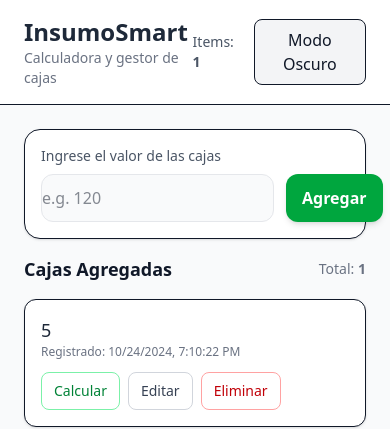
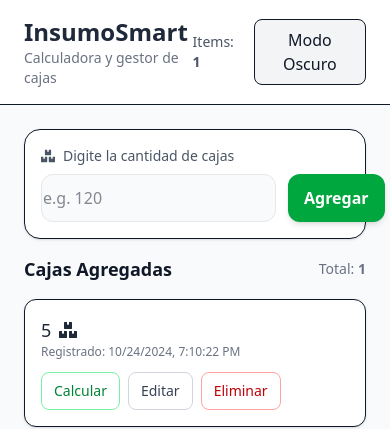
Before and after one commit to AldairZambrano/Calculador_de_mezclas, a React (Vite) app: page / in a window 390 px wide. Both pictures are taken after typing "5" into the empty fields and a click on the button "Agregar". Shown: the top 429 px of the page. Built offline with nearby package versions, Linux system fonts and the light colour scheme.

Commit message:
se agregan iconos y se cambia el label del itemcards

```diff
--- a/package.json
+++ b/package.json
@@ -17,9 +17,11 @@
     "@mui/styled-engine-sc": "^6.1.6",
     "@tailwindcss/vite": "^4.1.16",
     "framer-motion": "^12.23.24",
+    "icons": "^1.0.0",
     "lucide-react": "^0.552.0",
     "react": "^18.3.1",
     "react-dom": "^18.3.1",
+    "react-icons": "^5.5.0",
     "styled-components": "^6.1.13"
   },
   "devDependencies": {
--- a/src/components/AddForm.jsx
+++ b/src/components/AddForm.jsx
@@ -1,5 +1,5 @@
 import { useState } from "react";
-
+import { FaBoxes } from "react-icons/fa";
 function AddForm({ onAdd }) {
   const [value, setValue] = useState("");
 
@@ -12,13 +12,13 @@ function AddForm({ onAdd }) {
 
   return (
     <form onSubmit={submit} className="bg-white dark:bg-gray-800 p-4 rounded-2xl shadow-sm border dark:border-gray-700">
-      <label className="block text-sm text-gray-600 dark:text-gray-300 font-medium mb-2">Ingrese el valor de las cajas</label>
+      <label className="flex items-center gap-2 text-sm text-gray-600 dark:text-gray-300 font-medium mb-2"><FaBoxes />Digite la cantidad de cajas</label>
       <div className="flex gap-3">
         <input
           type="number"
           value={value}
           onChange={(e) => setValue(e.target.value)}
-          className="responsive flex-1 p-2px sm:p-1 rounded-xl border border-gray-200 dark:border-gray-700 bg-gray-50 dark:bg-gray-900 text-gray-900 dark:text-white outline-none focus:ring-2 focus:ring-green-400"
+          className="responsive flex-1 p-px sm:p-1 rounded-xl border border-gray-200 dark:border-gray-700 bg-gray-50 dark:bg-gray-900 text-gray-900 dark:text-white outline-none focus:ring-2 focus:ring-green-400"
           placeholder="e.g. 120"
         />
         <button className=" px-4 py-3 bg-green-600 hover:bg-green-700 text-white rounded-xl font-semibold shadow-md">Agregar</button>
--- a/src/components/ItemCard.jsx
+++ b/src/components/ItemCard.jsx
@@ -1,5 +1,5 @@
-// ---------- ItemCard ----------
 import { motion, AnimatePresence } from "framer-motion";
+import { FaBoxes } from "react-icons/fa";
 const formatNumber = (n) => Number(n).toLocaleString("es-CO");
 
 
@@ -13,7 +13,7 @@ function ItemCard({ item, index, onDelete, onEdit, onCalculate }) {
       className="bg-white dark:bg-gray-800 rounded-xl shadow-sm p-4 border dark:border-gray-700 flex flex-col sm:flex-row items-start sm:items-center gap-3"
     >
       <div className="flex-1">
-        <div className="text-lg font-medium text-gray-800 dark:text-white">{formatNumber(item.value)}</div>
+        <div className="flex items-center gap-2  text-lg font-medium text-gray-800 dark:text-white">{formatNumber(item.value)} <FaBoxes /></div>
         <div className="text-xs text-gray-500 dark:text-gray-300">Registrado: {new Date(item.addedAt).toLocaleString()}</div>
       </div>
 
```
Also changed, not shown: 1 other file (tests, documents, lock files or other folders).
